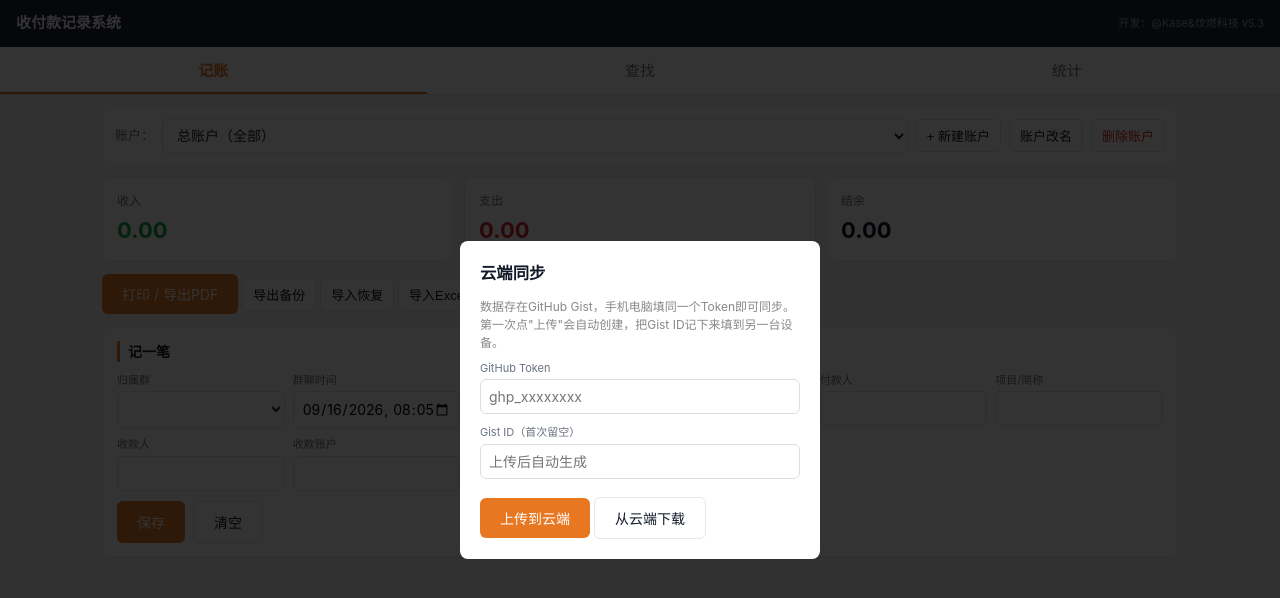
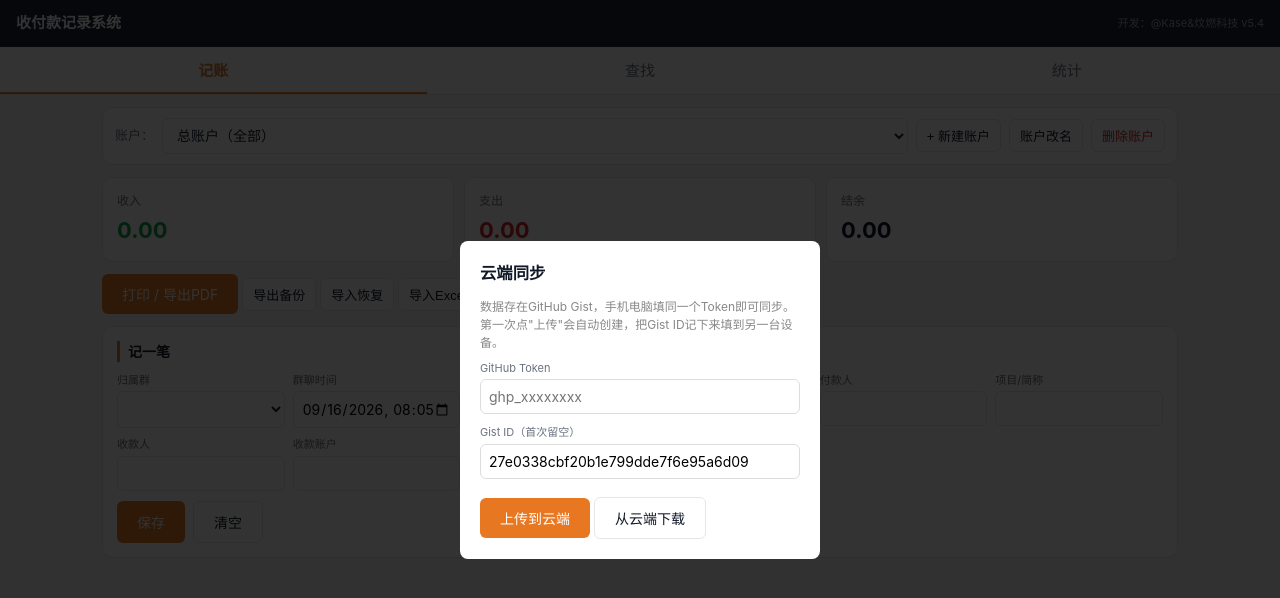
Before and after one commit to ww870546/ledger-app, a plain HTML site: page index.html in a window 1280 px wide. Both pictures are taken after a click on the button "云端同步". Drawn offline with nearby package versions, Linux system fonts and the light colour scheme.

Commit message:
v5.4 fix gist id

```diff
--- a/index.html
+++ b/index.html
@@ -3,7 +3,7 @@
 <head>
 <meta charset="UTF-8">
 <meta name="viewport" content="width=device-width, initial-scale=1.0">
-<title>收付款记录系统 v5.3</title>
+<title>收付款记录系统 v5.4</title>
 <script src="https://cdn.staticfile.org/echarts/5.4.3/echarts.min.js"></script>
 <script src="https://cdn.staticfile.org/xlsx/0.18.5/xlsx.full.min.js"></script>
 <style>
@@ -118,7 +118,7 @@ select option { color: #1a2332; background: #fff; }
 
 <div class="topbar no-print">
   <h1>收付款记录系统</h1>
-  <span class="credit">开发：@Kase&amp;炆燃科技 v5.3</span>
+  <span class="credit">开发：@Kase&amp;炆燃科技 v5.4</span>
 </div>
 
 <div class="tabs no-print">
@@ -795,7 +795,7 @@ function exportExcel() {
 function openSync() {
 
   document.getElementById('sync-key').value = localStorage.getItem('syncKey') || '';
-  document.getElementById('sync-gist').value = localStorage.getItem('syncGist') || '';
+  document.getElementById('sync-gist').value = localStorage.getItem('syncGist') || '27e0338cbf20b1e799dde7f6e95a6d09';
   document.getElementById('sync-status').textContent = '';
   document.getElementById('sync-modal').classList.add('active');
 }
```
